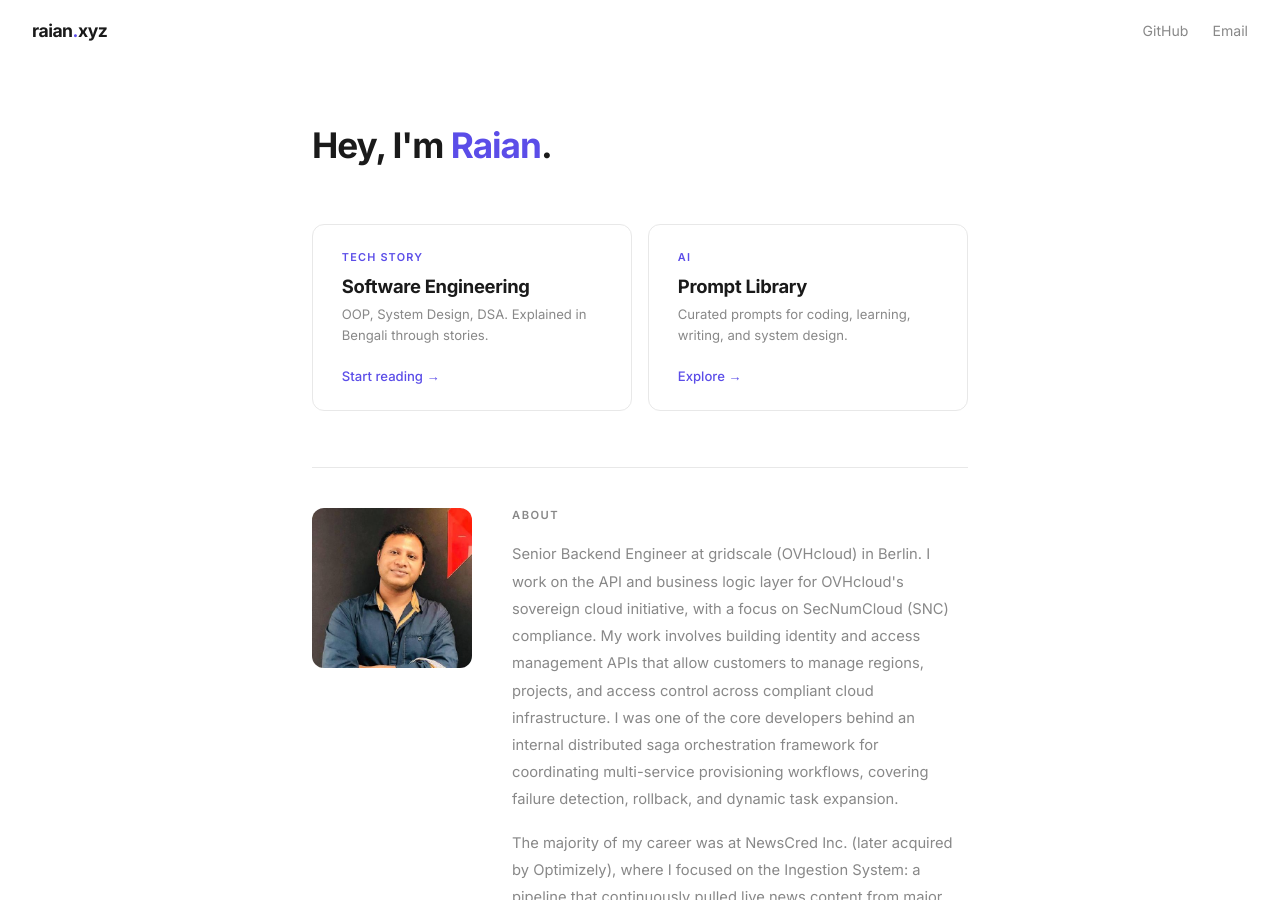
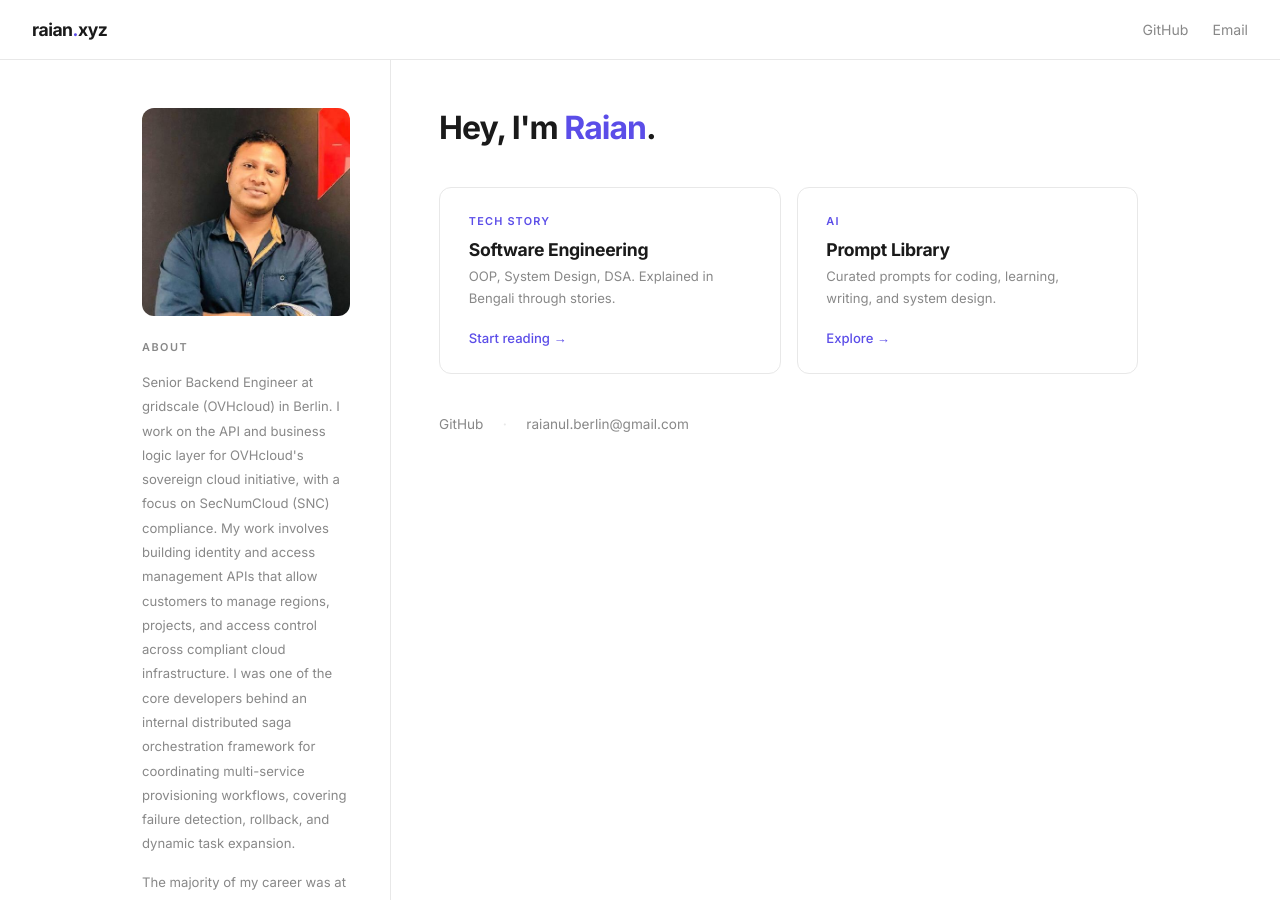
Before and after one commit to raianul/raianul.github.io, a Jekyll site: the page built from index.html, in a window 1280 px wide and 900 px high. Built offline with Jekyll 4.4.1, drawn with Linux system fonts in a browser that asks for light colours; some of the changed text lies outside the part shown.

Commit message:
Redesign hub page: 25/75 sidebar layout with photo and bio on left
Co-Authored-By: Claude Sonnet 4.6 <noreply@anthropic.com>

```diff
--- a/index.html
+++ b/index.html
@@ -39,12 +39,14 @@ description: "Bengali tech writing and AI tools by Raian."
       flex-direction: column;
     }
 
+    /* NAV */
     nav {
       padding: 0 2rem;
       display: flex;
       align-items: center;
       justify-content: space-between;
       height: 60px;
+      border-bottom: 1px solid var(--border);
     }
     .nav-logo { font-weight: 700; font-size: 1.1rem; color: var(--text); text-decoration: none; letter-spacing: -0.5px; }
     .nav-logo span { color: var(--accent); }
@@ -52,43 +54,75 @@ description: "Bengali tech writing and AI tools by Raian."
     .nav-links a { color: var(--muted); text-decoration: none; font-size: 0.88rem; transition: color 0.2s; }
     .nav-links a:hover { color: var(--text); }
 
-    /* MAIN */
-    main {
+    /* LAYOUT */
+    .layout {
       flex: 1;
       display: flex;
-      flex-direction: column;
-      justify-content: flex-start;
-      max-width: 720px;
+      max-width: 1060px;
       margin: 0 auto;
-      padding: 4rem 2rem;
       width: 100%;
+      padding: 0 2rem;
+      gap: 0;
     }
 
-    .intro {
-      margin-bottom: 3rem;
+    /* LEFT SIDEBAR */
+    .sidebar {
+      width: 25%;
+      flex-shrink: 0;
+      border-right: 1px solid var(--border);
+      padding: 3rem 2.5rem 3rem 0;
+      position: sticky;
+      top: 0;
+      height: calc(100vh - 60px);
+      overflow-y: auto;
     }
+    .sidebar-photo {
+      width: 100%;
+      aspect-ratio: 1;
+      border-radius: 12px;
+      object-fit: cover;
+      margin-bottom: 1.5rem;
+      display: block;
+    }
+    .sidebar-label {
+      font-size: 0.68rem;
+      font-weight: 600;
+      color: var(--muted);
+      letter-spacing: 1.5px;
+      text-transform: uppercase;
+      margin-bottom: 1rem;
+    }
+    .sidebar p {
+      font-size: 0.82rem;
+      color: var(--muted);
+      line-height: 1.85;
+      margin-bottom: 0.9rem;
+    }
+    .sidebar p:last-child { margin-bottom: 0; }
+
+    /* RIGHT CONTENT */
+    .content {
+      flex: 1;
+      padding: 3rem 0 3rem 3rem;
+      min-width: 0;
+    }
+
+    .intro { margin-bottom: 2.5rem; }
     .intro-name {
-      font-size: 2.2rem;
+      font-size: 2rem;
       font-weight: 700;
       letter-spacing: -1px;
-      margin-bottom: 0.6rem;
+      margin-bottom: 0;
     }
     .intro-name span { color: var(--accent); }
-    .intro-bio {
-      font-size: 1rem;
-      color: var(--muted);
-      line-height: 1.8;
-      max-width: 440px;
-    }
 
     /* DESTINATION CARDS */
     .destinations {
       display: grid;
       grid-template-columns: repeat(2, 1fr);
       gap: 1rem;
-      margin-bottom: 3rem;
+      margin-bottom: 2.5rem;
     }
-
     .dest-card {
       display: block;
       border: 1px solid var(--border);
@@ -98,10 +132,7 @@ description: "Bengali tech writing and AI tools by Raian."
       color: inherit;
       transition: border-color 0.15s, background 0.15s;
     }
-    .dest-card:hover {
-      border-color: var(--accent);
-      background: var(--accent-soft);
-    }
+    .dest-card:hover { border-color: var(--accent); background: var(--accent-soft); }
     .dest-tag {
       font-size: 0.68rem;
       font-weight: 600;
@@ -111,7 +142,7 @@ description: "Bengali tech writing and AI tools by Raian."
       margin-bottom: 0.7rem;
     }
     .dest-title {
-      font-size: 1.15rem;
+      font-size: 1.1rem;
       font-weight: 700;
       letter-spacing: -0.3px;
       margin-bottom: 0.4rem;
@@ -131,62 +162,15 @@ description: "Bengali tech writing and AI tools by Raian."
     }
     .dest-card:hover .dest-arrow { transform: translateX(4px); }
 
-    /* ABOUT */
-    .about {
-      display: flex;
-      gap: 2.5rem;
-      align-items: flex-start;
-      padding-top: 2.5rem;
-      margin-top: 0.5rem;
-      border-top: 1px solid var(--border);
-      margin-bottom: 3rem;
-    }
-    .about-photo {
-      width: 160px;
-      height: 160px;
-      border-radius: 12px;
-      object-fit: cover;
-      flex-shrink: 0;
-    }
-    .about-content { flex: 1; }
-    .about-label {
-      font-size: 0.7rem;
-      font-weight: 600;
-      color: var(--muted);
-      letter-spacing: 1.5px;
-      text-transform: uppercase;
-      margin-bottom: 1.2rem;
-    }
-    .about p {
-      font-size: 0.92rem;
-      color: var(--muted);
-      line-height: 1.85;
-      margin-bottom: 1rem;
-    }
-    .about p:last-child { margin-bottom: 0; }
-    @media (max-width: 540px) {
-      .about { flex-direction: column; }
-      .about-photo { width: 120px; height: 120px; }
-    }
-
     /* SOCIAL */
-    .social {
-      display: flex;
-      gap: 1.2rem;
-      align-items: center;
-    }
-    .social a {
-      color: var(--muted);
-      text-decoration: none;
-      font-size: 0.85rem;
-      transition: color 0.2s;
-    }
+    .social { display: flex; gap: 1.2rem; align-items: center; }
+    .social a { color: var(--muted); text-decoration: none; font-size: 0.85rem; transition: color 0.2s; }
     .social a:hover { color: var(--text); }
     .social-dot { color: var(--border); }
 
     /* FOOTER */
     footer {
-      padding: 1.5rem 2rem;
+      padding: 1.2rem 2rem;
       border-top: 1px solid var(--border);
       text-align: center;
       color: var(--muted);
@@ -195,10 +179,13 @@ description: "Bengali tech writing and AI tools by Raian."
     footer a { color: var(--muted); text-decoration: none; }
     footer a:hover { color: var(--accent); }
 
-    @media (max-width: 540px) {
+    /* MOBILE */
+    @media (max-width: 720px) {
+      .layout { flex-direction: column; padding: 0 1.2rem; }
+      .sidebar { width: 100%; position: static; height: auto; border-right: none; border-bottom: 1px solid var(--border); padding: 2rem 0; }
+      .sidebar-photo { width: 100px; aspect-ratio: 1; }
+      .content { padding: 2rem 0; }
       .destinations { grid-template-columns: 1fr; }
-      main { padding: 3rem 1.2rem; }
-      .intro-name { font-size: 1.8rem; }
     }
   </style>
 </head>
@@ -212,37 +199,37 @@ description: "Bengali tech writing and AI tools by Raian."
     </div>
   </nav>
 
-  <main>
+  <div class="layout">
+
+    <!-- LEFT: ABOUT -->
+    <aside class="sidebar">
+      <img src="/assets/raian.jpeg" alt="Sayed Raianul Kabir" class="sidebar-photo"/>
+      <div class="sidebar-label">About</div>
+      <p>Senior Backend Engineer at gridscale (OVHcloud) in Berlin. I work on the API and business logic layer for OVHcloud's sovereign cloud initiative, with a focus on SecNumCloud (SNC) compliance. My work involves building identity and access management APIs that allow customers to manage regions, projects, and access control across compliant cloud infrastructure. I was one of the core developers behind an internal distributed saga orchestration framework for coordinating multi-service provisioning workflows, covering failure detection, rollback, and dynamic task expansion.</p>
+      <p>The majority of my career was at NewsCred Inc. (later acquired by Optimizely), where I focused on the Ingestion System: a pipeline that continuously pulled live news content from major wire services like AP, AFP, Reuters, and Getty Images, processed it, and served it through search and filtering APIs to customers worldwide. I also led the complete overhaul of the Smart Press application.</p>
+      <p>I work primarily with Python, microservices, and distributed systems.</p>
+    </aside>
+
+    <!-- RIGHT: CONTENT -->
+    <main class="content">
+
       <div class="intro">
         <div class="intro-name">Hey, I'm <span>Raian</span>.</div>
       </div>
 
       <div class="destinations">
-
         <a href="/blog" class="dest-card">
           <div class="dest-tag">Tech Story</div>
           <div class="dest-title">Software Engineering</div>
           <div class="dest-desc">OOP, System Design, DSA. Explained in Bengali through stories.</div>
           <span class="dest-arrow">Start reading →</span>
         </a>
-
         <a href="/ai/" class="dest-card">
           <div class="dest-tag">AI</div>
           <div class="dest-title">Prompt Library</div>
           <div class="dest-desc">Curated prompts for coding, learning, writing, and system design.</div>
           <span class="dest-arrow">Explore →</span>
         </a>
-
-    </div>
-
-    <div class="about">
-      <img src="/assets/raian.jpeg" alt="Sayed Raianul Kabir" class="about-photo"/>
-      <div class="about-content">
-        <div class="about-label">About</div>
-        <p>Senior Backend Engineer at gridscale (OVHcloud) in Berlin. I work on the API and business logic layer for OVHcloud's sovereign cloud initiative, with a focus on SecNumCloud (SNC) compliance. My work involves building identity and access management APIs that allow customers to manage regions, projects, and access control across compliant cloud infrastructure. I was one of the core developers behind an internal distributed saga orchestration framework for coordinating multi-service provisioning workflows, covering failure detection, rollback, and dynamic task expansion.</p>
-        <p>The majority of my career was at NewsCred Inc. (later acquired by Optimizely), where I focused on the Ingestion System: a pipeline that continuously pulled live news content from major wire services like AP, AFP, Reuters, and Getty Images, processed it, and served it through search and filtering APIs to customers worldwide. I also led the complete overhaul of the Smart Press application.</p>
-        <p>I work primarily with Python, microservices, and distributed systems.</p>
-      </div>
       </div>
 
       <div class="social">
@@ -250,7 +237,10 @@ description: "Bengali tech writing and AI tools by Raian."
         <span class="social-dot">·</span>
         <a href="mailto:raianul.berlin@gmail.com">raianul.berlin@gmail.com</a>
       </div>
+
     </main>
+
+  </div>
 
   <footer>
     <a href="https://raian.xyz">© 2026 raian.xyz</a>
```
Lines whose indentation alone changed are shown as unchanged.
